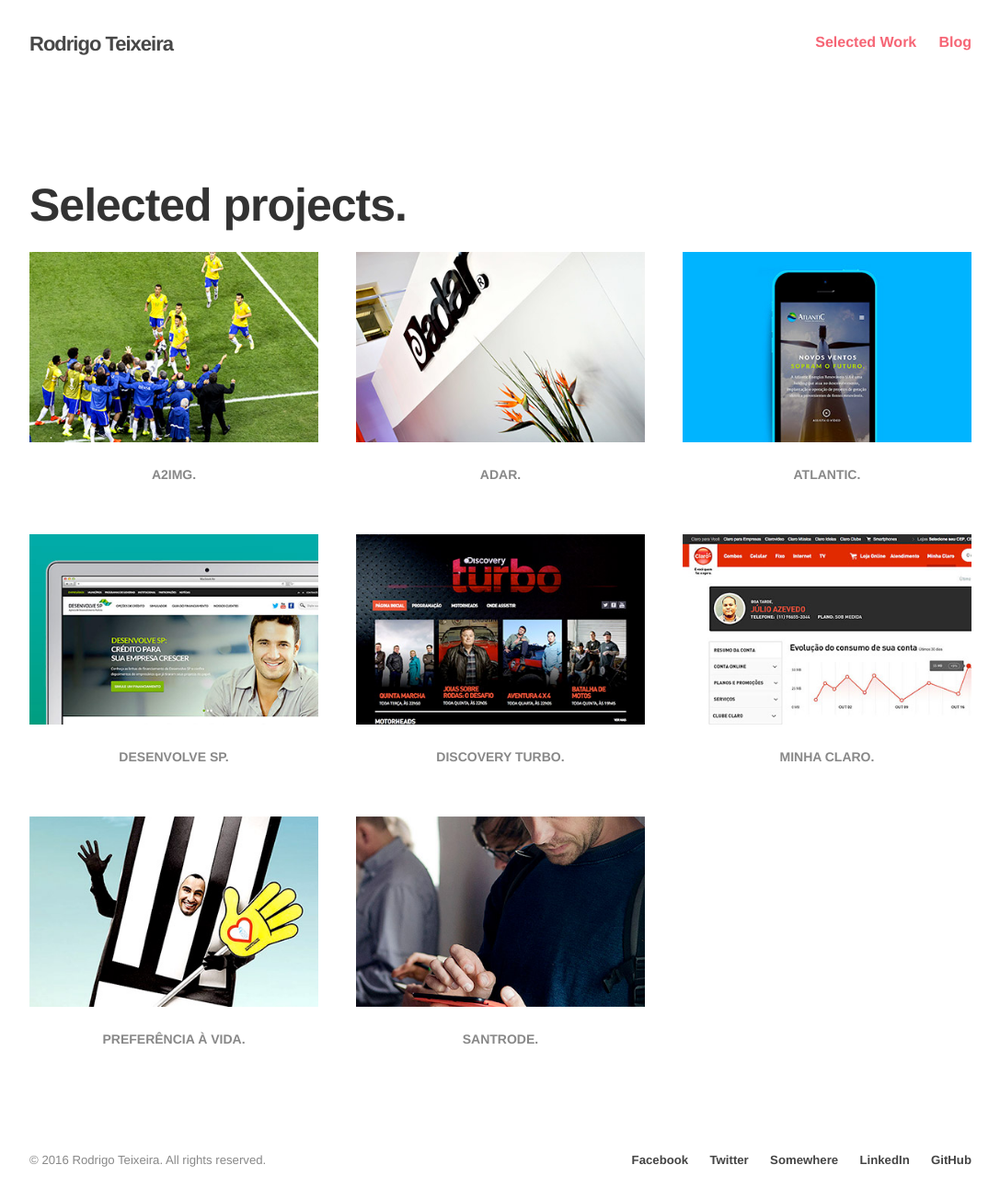
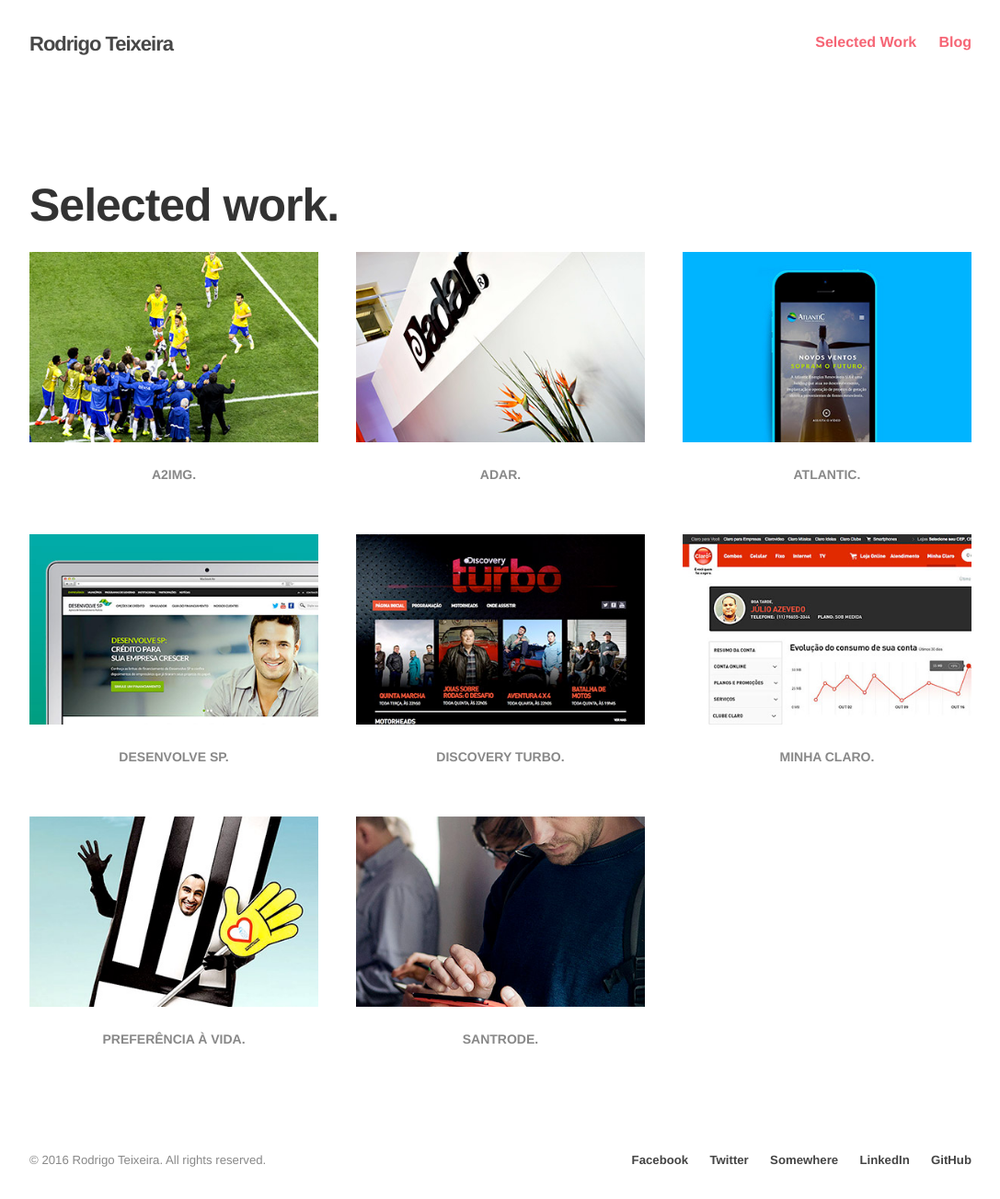
Before and after one commit to drigoteixeira/drigoteixeira.github.io, a Jekyll site: the page built from selectedwork/index.html, in a window 1280 px wide and 1304 px high. Shown: the whole window at 92% size, without its empty margins (96-1183 px from the left). Built offline with Jekyll 4.4.1, drawn with Linux system fonts in a browser that asks for light colours; nearby versions of some CDN libraries.

Commit message:
Update selected work

```diff
--- a/selectedwork/index.html
+++ b/selectedwork/index.html
@@ -8,7 +8,7 @@
 <div class="container">
 	<div class="row">
 		<div class="twelve columns">
-			<h2>Selected projects.</h2>
+			<h2>Selected work.</h2>
 		</div>
 	</div>
 </div>
```
